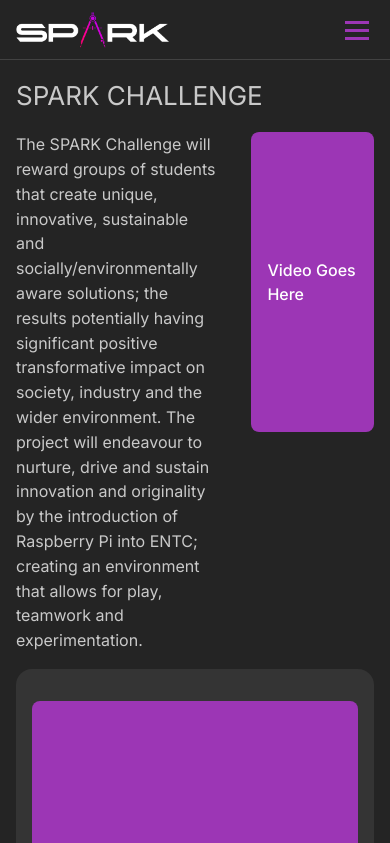
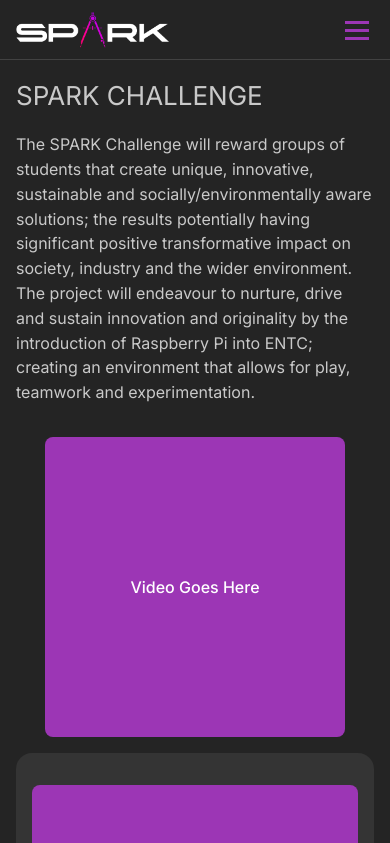
Before and after one commit to Ya-dola/spark-web, a Next.js app: page /challenge in a window 390 px wide. Shown: the top 843 px of the page. Built offline with nearby package versions, Linux system fonts and the light colour scheme.

Commit message:
refactor(challenge-page): update challenge page for mobile
Updated challenge page for mobile

```diff
--- a/app/challenge/page.tsx
+++ b/app/challenge/page.tsx
@@ -26,8 +26,8 @@
         </Text>
         <Flex
           w={'100%'}
-          direction={'row'}
-          align={'flex-start'}
+          direction={isMobile ? 'column' : 'row'}
+          align={isMobile ? 'center' : 'flex-start'}
           gap={'xl'}
         >
           <Text>
@@ -42,7 +42,7 @@
           </Text>
           <SkeletonCard
             height={300}
-            width={1600}
+            width={isMobile ? 300 : 1600}
             text={'Video Goes Here'}
             bgColor={'grape'}
           />
```
